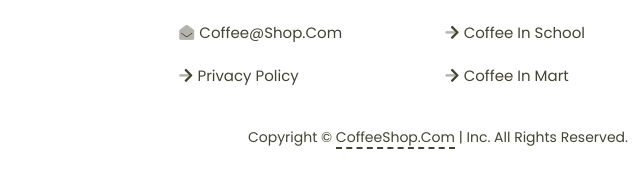
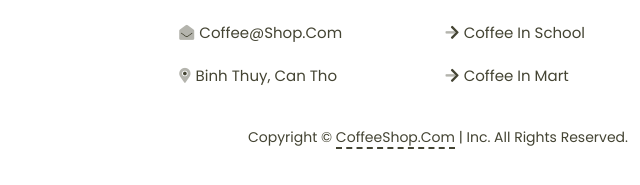
Before and after one commit to DeeStart/CoffeeShop, a plain HTML site: page index.html in a window 1280 px wide. Shown: the part 3662-3847 px from the top of the page, 202-842 px from the left. Drawn offline with nearby package versions, Linux system fonts and the light colour scheme.

Commit message:
update icon

```diff
--- a/index.html
+++ b/index.html
@@ -297,7 +297,7 @@
         <a href=""><i class="fad fa-arrow-right"></i>Community</a>
         <a href=""><i class="fad fa-phone-alt"></i>+111-222-333</a>
         <a href=""><i class="fad fa-envelope-open"></i>Coffee@shop.com</a>
-        <a href=""><i class="fad fa-arrow-right"></i>Privacy Policy</a>
+        <a href=""><i class="fad fa-map-marker-alt"></i>Binh Thuy, Can Tho</a>
       </div>
       <div class="box">
         <h3>Solution</h3>
```
